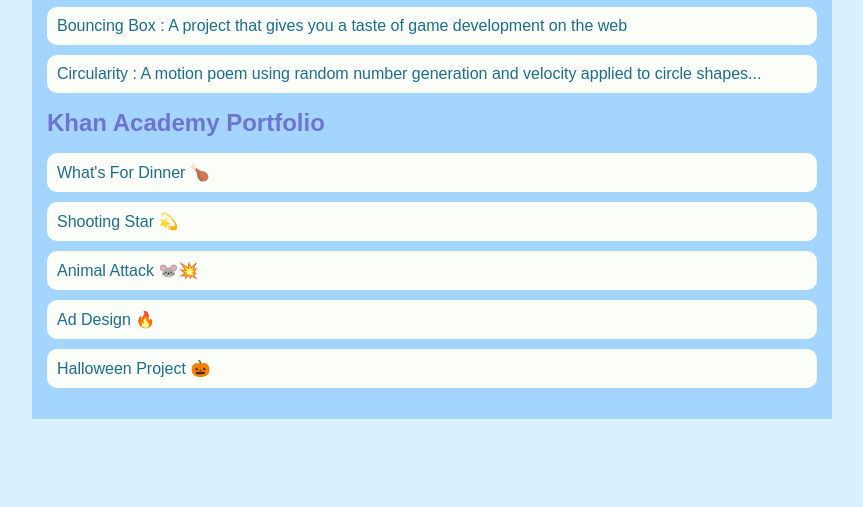
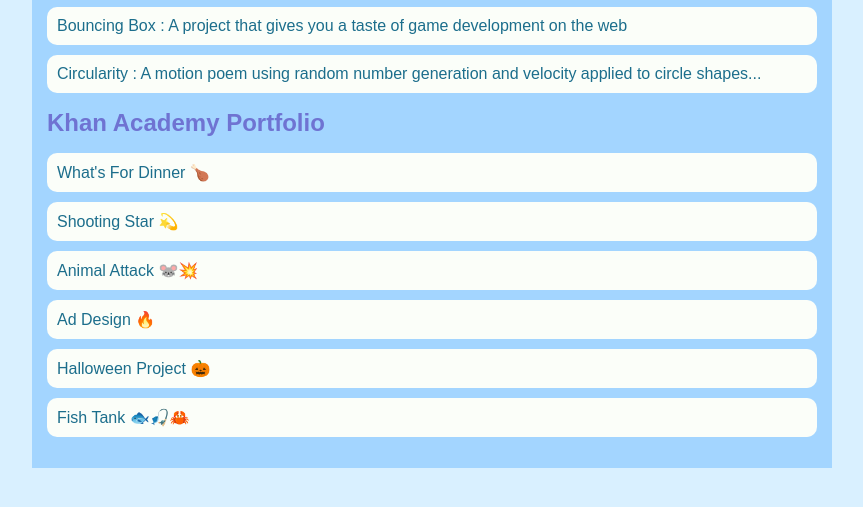
Before and after one commit to FavourAmanze/FavourAmanze.github.io, a plain HTML site: page portfolio.html in a window 1280 px wide. Shown: the part 217-724 px from the top of the page, without its empty margins (208-1071 px from the left). Drawn offline with Linux system fonts and the light colour scheme.

Commit message:
added fish tank project

```diff
--- a/portfolio.html
+++ b/portfolio.html
@@ -31,6 +31,7 @@
                 <li><a href="https://www.khanacademy.org/computer-programming/spin-off-of-project-animal-attack/6483456357220352">Animal Attack 🐭💥</a></li>
                 <li><a href="https://www.khanacademy.org/computer-programming/spin-off-of-project-ad-design/4590075911782400">Ad Design 🔥</a></li>
                 <li><a href="https://www.khanacademy.org/computer-programming/halloween-project/5251050858004480">Halloween Project 🎃</a></li>
+                <li><a href="https://www.khanacademy.org/computer-programming/spin-off-of-project-fish-tank/5287428467113984">Fish Tank 🐟🎣🦀</a></li>
             </ul>
         </div>
       </main>
```
